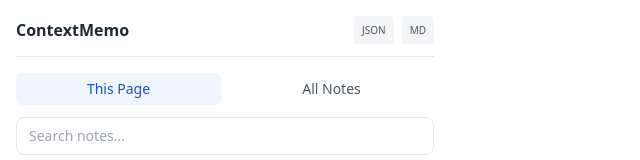
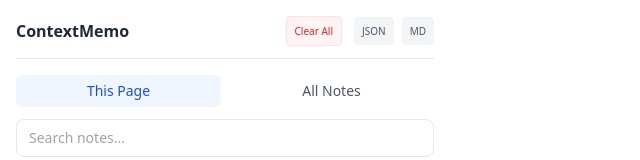
Before and after one commit to abhijeetGupta7/ContextMemo, a React (Vite) app: page / in a window 1280 px wide. Shown: the top 160 px of the page, without its empty margins (0-640 px from the left). Built offline with nearby package versions, Linux system fonts and the light colour scheme; no server answers.

Commit message:
Updated readme: added demo video link

```diff
--- a/src/App.jsx
+++ b/src/App.jsx
@@ -1,8 +1,9 @@
 import React, { useEffect, useState, useMemo } from "react";
 
+// POP UP
 export default function App() {
-  const [notes, setNotes] = useState([]);
-  const [currentNormalizedUrl, setCurrentNormalizedUrl] = useState("");
+  const [notes, setNotes] = useState([]); // all notes
+  const [currentUrl, setCurrentUrl] = useState("");
   const [filter, setFilter] = useState("");
   const [mode, setMode] = useState("page"); // 'page' or 'all'
   const [loading, setLoading] = useState(true);
@@ -37,10 +38,9 @@ export default function App() {
 
   function fetchCurrentTabUrl() {
     chrome.tabs.query({ active: true, lastFocusedWindow: true }, (tabs) => {
-      if (!tabs || tabs.length === 0) return;
-      const rawUrl = tabs[0].url || "";
+      if (!tabs || tabs.length === 0) return setCurrentUrl("");
       // Store the NORMALIZED version for filtering
-      setCurrentNormalizedUrl(getCanonicalUrl(rawUrl));
+      setCurrentUrl(getCanonicalUrl(tabs[0].url || ""));
     });
   }
 
@@ -73,14 +73,16 @@ export default function App() {
 
   // --- 3. FILTERING LOGIC ---
 
+  // Filter notes for "This Page" using normalized URLs
   const notesForPage = useMemo(
     () => notes.filter((n) => {
         const noteNorm = n.normalizedUrl || getCanonicalUrl(n.url);
-        return noteNorm === currentNormalizedUrl;
+        return noteNorm === currentUrl;
     }),
-    [notes, currentNormalizedUrl]
+    [notes, currentUrl]
   );
 
+  // SEARCH applied inside "This Page"
   const filteredPage = useMemo(() => {
     const q = filter.trim().toLowerCase();
     if (!q) return notesForPage;
@@ -89,6 +91,7 @@ export default function App() {
     );
   }, [notesForPage, filter]);
 
+  // SEARCH applied to all notes (global)
   const filteredGlobal = useMemo(() => {
     const q = filter.trim().toLowerCase();
     if (!q) return notes;
@@ -117,6 +120,17 @@ export default function App() {
     });
   }
 
+  // NEW: Clear All Function
+  async function clearAllNotes() {
+    const count = notes.length;
+    if (count === 0) return;
+
+    if (window.confirm(`Are you sure you want to delete ALL ${count} notes across all websites?\n\nThis action cannot be undone.`)) {
+        setNotes([]); // Optimistic clear
+        chrome.storage.local.set({ notes: [] });
+    }
+  }
+
   function openNoteInPage(note) {
     chrome.tabs.query({ active: true, lastFocusedWindow: true }, (tabs) => {
       if (!tabs || tabs.length === 0) return;
@@ -125,6 +139,7 @@ export default function App() {
       const activeNorm = getCanonicalUrl(activeTab.url || "");
       const noteNorm = note.normalizedUrl || getCanonicalUrl(note.url || "");
 
+      // same page
       if (activeNorm === noteNorm) {
         chrome.tabs.sendMessage(activeTab.id, {
           type: "OPEN_NOTE_VIEWER",
@@ -133,12 +148,14 @@ export default function App() {
         return;
       }
 
+      // open tab → wait → jump to highlight
       chrome.tabs.create({ url: note.url }, (newTab) => {
         if (!newTab?.id) return;
 
         const listener = (updatedTabId, changeInfo) => {
           if (updatedTabId === newTab.id && changeInfo.status === "complete") {
             chrome.tabs.onUpdated.removeListener(listener);
+            // Add a small delay to ensure content script is loaded
             setTimeout(() => {
                 chrome.tabs.sendMessage(newTab.id, {
                 type: "OPEN_NOTE_VIEWER",
@@ -147,6 +164,7 @@ export default function App() {
             }, 1000);
           }
         };
+
         chrome.tabs.onUpdated.addListener(listener);
         setTimeout(() => {
             try { chrome.tabs.onUpdated.removeListener(listener); } catch(e){}
@@ -155,7 +173,7 @@ export default function App() {
     });
   }
 
-  // --- 5. EXPORT LOGIC ---
+  // --- 5. EXPORT LOGIC (BONUS FEATURE) ---
 
   const handleExport = (format) => {
     const dataToExport = mode === 'page' ? filteredPage : filteredGlobal;
@@ -235,7 +253,16 @@ export default function App() {
       {/* Header */}
       <header className="flex items-center justify-between mb-4 border-b pb-3">
         <h1 className="text-base font-bold text-gray-800">ContextMemo</h1>
-        <div className="flex gap-2">
+        <div className="flex gap-2 items-center">
+            {/* ADDED: Clear All Button */}
+            <button
+                onClick={clearAllNotes}
+                className="text-[10px] bg-red-50 text-red-600 hover:bg-red-100 px-2 py-1 rounded font-medium border border-red-100 mr-1"
+                title="Delete ALL notes"
+            >
+                Clear All
+            </button>
+
             <button onClick={() => handleExport('json')} className="text-[10px] bg-gray-100 hover:bg-gray-200 px-2 py-1 rounded text-gray-600 font-medium" title="Export JSON">JSON</button>
             <button onClick={() => handleExport('md')} className="text-[10px] bg-gray-100 hover:bg-gray-200 px-2 py-1 rounded text-gray-600 font-medium" title="Export Markdown">MD</button>
         </div>
@@ -338,7 +365,7 @@ function NoteItem({ note, showUrl, onOpen, onDelete }) {
                 </div>
             )}
             {/* Snippet Preview */}
-            <div className="text-xs font-semibold text-gray-500 mb-1 border-l-2 border-yellow-400 pl-2 italic">
+            <div className="text-xs text-gray-500 mb-1 border-l-2 border-yellow-400 pl-2 italic">
                 "{note.snippet ? (note.snippet.length > 80 ? note.snippet.substring(0, 80) + "..." : note.snippet) : "..."}"
             </div>
             {/* Note Content */}
```
Also changed, not shown: 2 other files (tests, documents, lock files or other folders).
